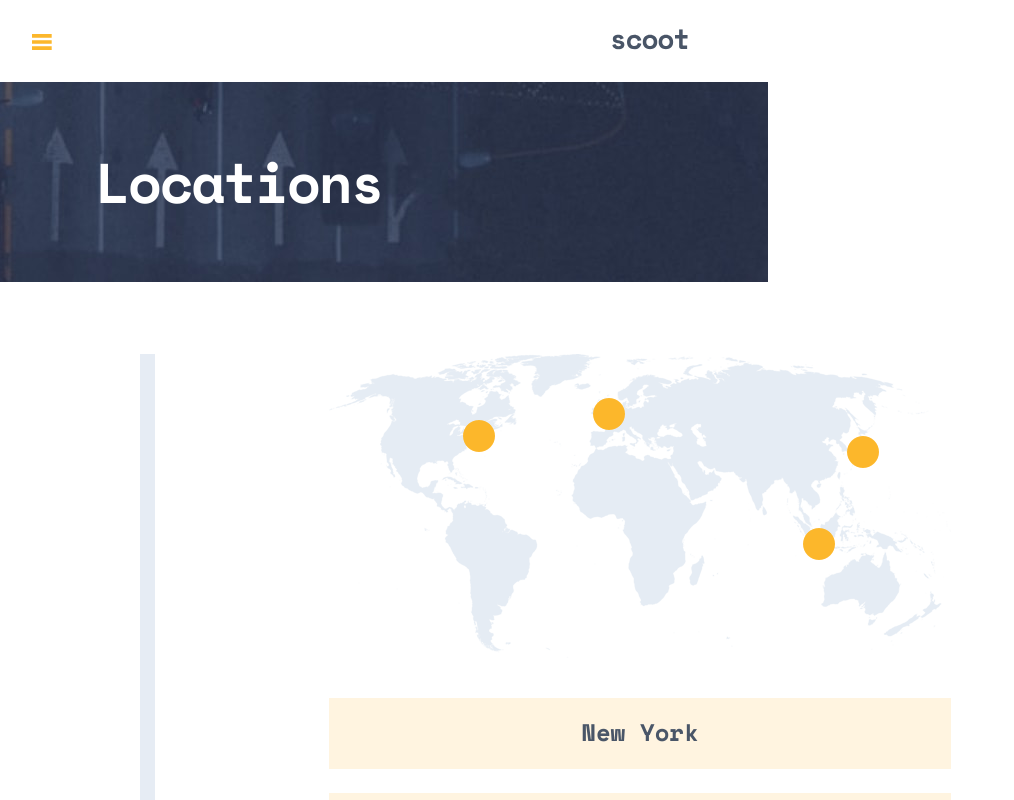
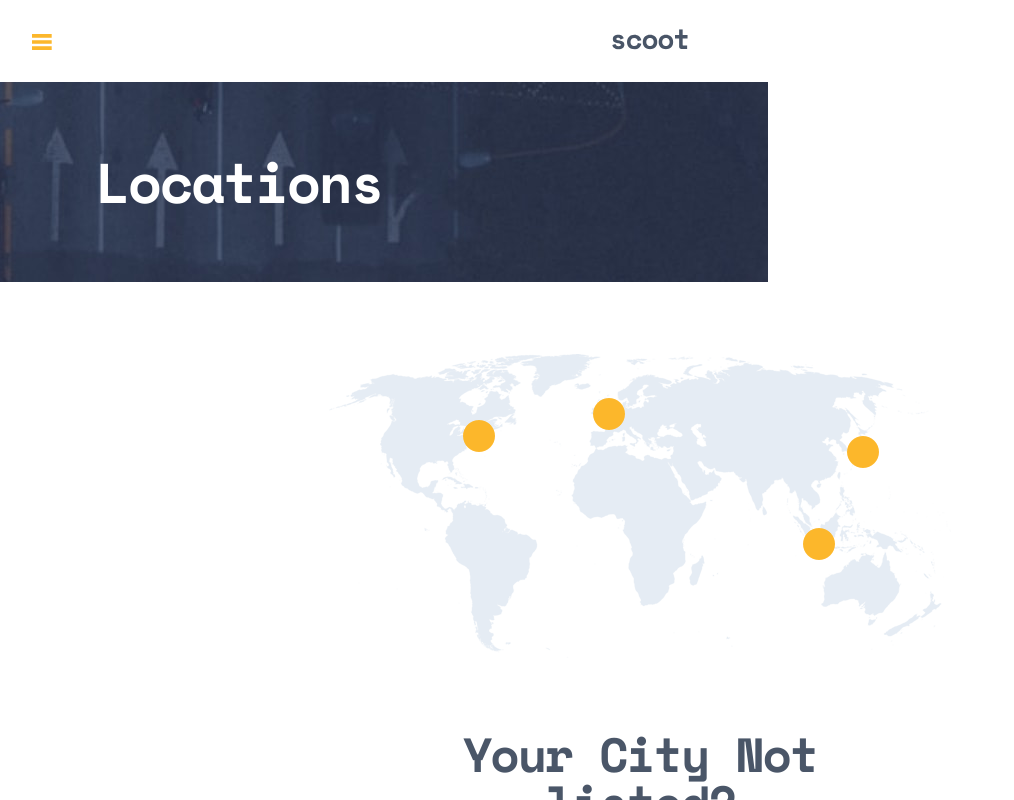
Before and after one commit to xaviguasch/scoot-multipage-website-app-frontendmentor-prac, a React (Create React App) app: page /locations in a window 1280 px wide. Shown: the top 800 px of the page, without its empty margins (0-1014 px from the left). Built offline with nearby package versions, Linux system fonts and the light colour scheme.

Commit message:
styled first part of Locations component for tablet

```diff
--- a/src/components/Locations.css
+++ b/src/components/Locations.css
@@ -35,3 +35,25 @@
   place-content: center;
   gap: 2em;
 }
+
+/* ================== */
+/* MEDIA QUERIES */
+/* ================== */
+
+/* Tablet */
+@media (min-width: 768px) {
+  /* Main locations */
+  .main--locations::before {
+    content: '';
+    width: unset;
+    height: unset;
+    background: unset;
+    position: absolute;
+    top: 0;
+    left: unset;
+  }
+
+  .mobile-map-cities-list {
+    display: none;
+  }
+}
--- a/src/components/Locations.js
+++ b/src/components/Locations.js
@@ -10,7 +10,7 @@ const Locations = () => {
       <section className='banner banner--careers'>
         <h2 className='title'>Locations</h2>
       </section>
-      <section className='main'>
+      <section className='main main--locations'>
         <div className='main__f'>
           <div className='main__f__world'>
             <img src={worldMap} alt='world map' />
```
